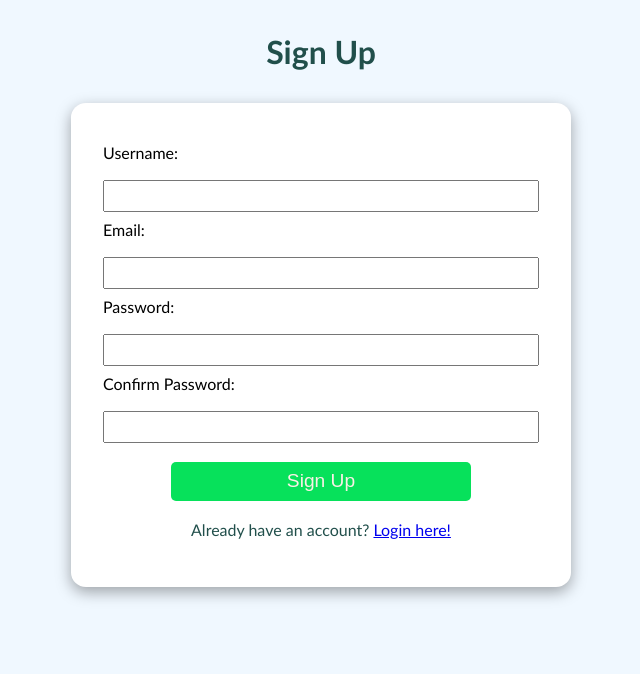
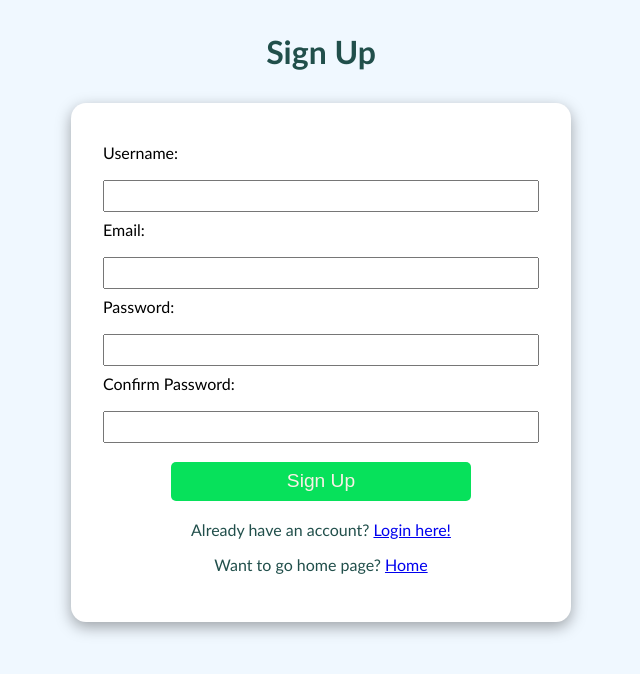
Before and after one commit to JustMalik03/Gym-Nutrition-Calculator, a React (Vite) app: page /signup in a window 1280 px wide. Shown: the top 674 px of the page, without its empty margins (319-959 px from the left). Built offline with nearby package versions, Linux system fonts and the light colour scheme.

Commit message:
Added homepage link to login and sign up page

```diff
--- a/src/pages/LoginPage.jsx
+++ b/src/pages/LoginPage.jsx
@@ -70,6 +70,7 @@
         <p>
           Need to create an account? <Link to="/signup">Sign up here!</Link>
         </p>
+        <p>Want to go home page? <Link to="/">Home</Link></p>
       </form>
     </>
   );
--- a/src/pages/SignupPage.jsx
+++ b/src/pages/SignupPage.jsx
@@ -122,6 +122,7 @@
 
                 <input type="submit" value="Sign Up"/>
             <p>Already have an account? <Link to="/login">Login here!</Link></p>
+            <p>Want to go home page? <Link to="/">Home</Link></p>
         </form>
         </>
     )
```
